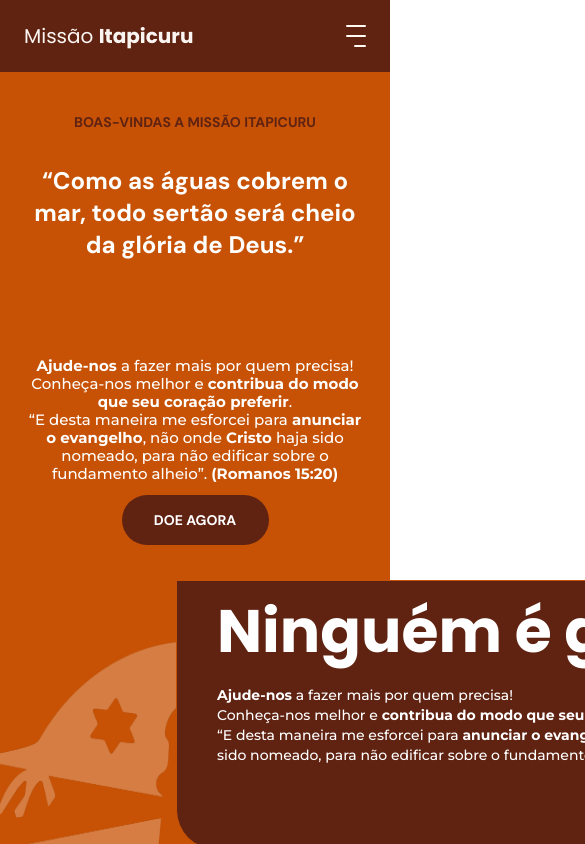
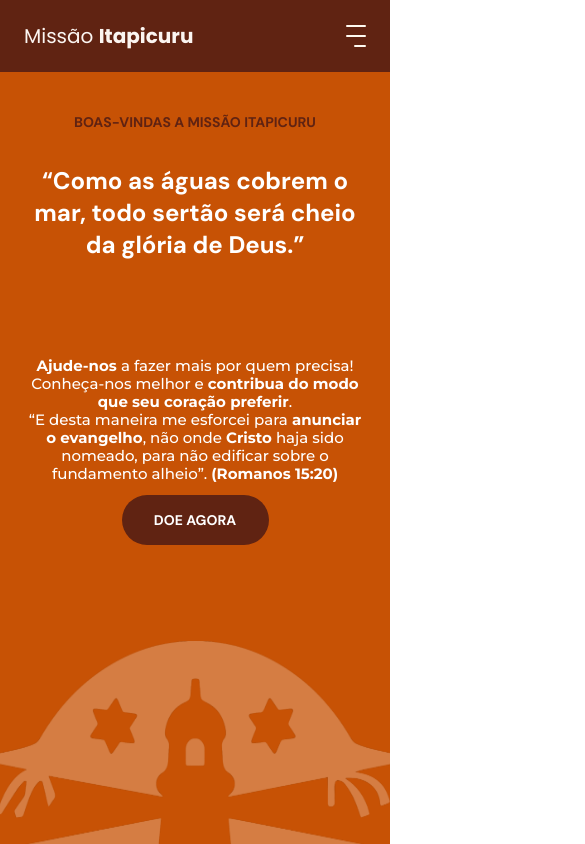
Before and after one commit to Daniel-san8/Missao-Itapicuru, a Next.js app: page / in a window 390 px wide. Shown: the top 844 px of the page, 585 px wide, since content can reach past the window. Built offline with nearby package versions, Linux system fonts and the light colour scheme.

Commit message:
chore: adiciono swiper ao package

```diff
--- a/src/components/display/Desktop/Home/ArticleHomeDesktop.tsx
+++ b/src/components/display/Desktop/Home/ArticleHomeDesktop.tsx
@@ -1,11 +1,11 @@
 export default function ArticleHomeDesktop() {
-    return <article className="bg-brand-brown text-white flex flex-col gap-y-6 border border-brand-light rounded-b-[40px] rounded-tr-[40px] w-[1000px] h-[270px] absolute top-[580px] left-44">
-        <h1 className="font-poppins font-bold text-6xl pt-5 ml-10">Ninguém é grande sozinho</h1>
-        <p className="font-medium font-montserrat ml-10 pr-96 text-sm">
-            <span className="font-bold">Ajude-nos</span> a fazer mais por quem precisa! <br />
-            Conheça-nos melhor e <span className="font-bold">contribua do modo que seu coração preferir</span>. <br />
-            “E desta maneira me esforcei para <span className="font-bold">anunciar o evangelho</span>, não onde Cristo haja sido nomeado, para não edificar sobre o fundamento alheio”. <span className="font-bold">(Romanos 15:20)</span>
+    return <article className="lg:bg-brand-brown lg:text-white lg:flex lg:flex-col lg:gap-y-6 lg:border border-brand-light lg:rounded-b-[40px] lg:rounded-tr-[40px] lg:w-[1000px] lg:h-[270px] lg:absolute lg:top-[580px] lg:left-44">
+        <h1 className="lg:font-poppins lg:font-bold lg:text-6xl lg:pt-5 lg:ml-10">Ninguém é grande sozinho</h1>
+        <p className="lg:font-medium lg:font-montserrat lg:ml-10 lg:pr-96 lg:text-sm">
+            <span className="lg:font-bold">Ajude-nos</span> a fazer mais por quem precisa! <br />
+            Conheça-nos melhor e <span className="lg:font-bold">contribua do modo que seu coração preferir</span>. <br />
+            “E desta maneira me esforcei para <span className="lg:font-bold">anunciar o evangelho</span>, não onde Cristo haja sido nomeado, para não edificar sobre o fundamento alheio”. <span className="lg:font-bold">(Romanos 15:20)</span>
         </p>
-        <button className='lg:rounded-[40px] lg:bg-brand-light lg:text-white lg:w-24 lg:h-12 lg:font-dm-sans lg:font-bold lg:text-sm mb-5 ml-10'>DOAR</button>
+        <button className='lg:rounded-[40px] lg:bg-brand-light lg:text-white lg:w-24 lg:h-12 lg:font-dm-sans lg:font-bold lg:text-sm lg:mb-5 ml-10'>DOAR</button>
     </article>
 }
```
Also changed, not shown: package.json (+6 -5 lines), 1 other file (tests, documents, lock files or other folders).
